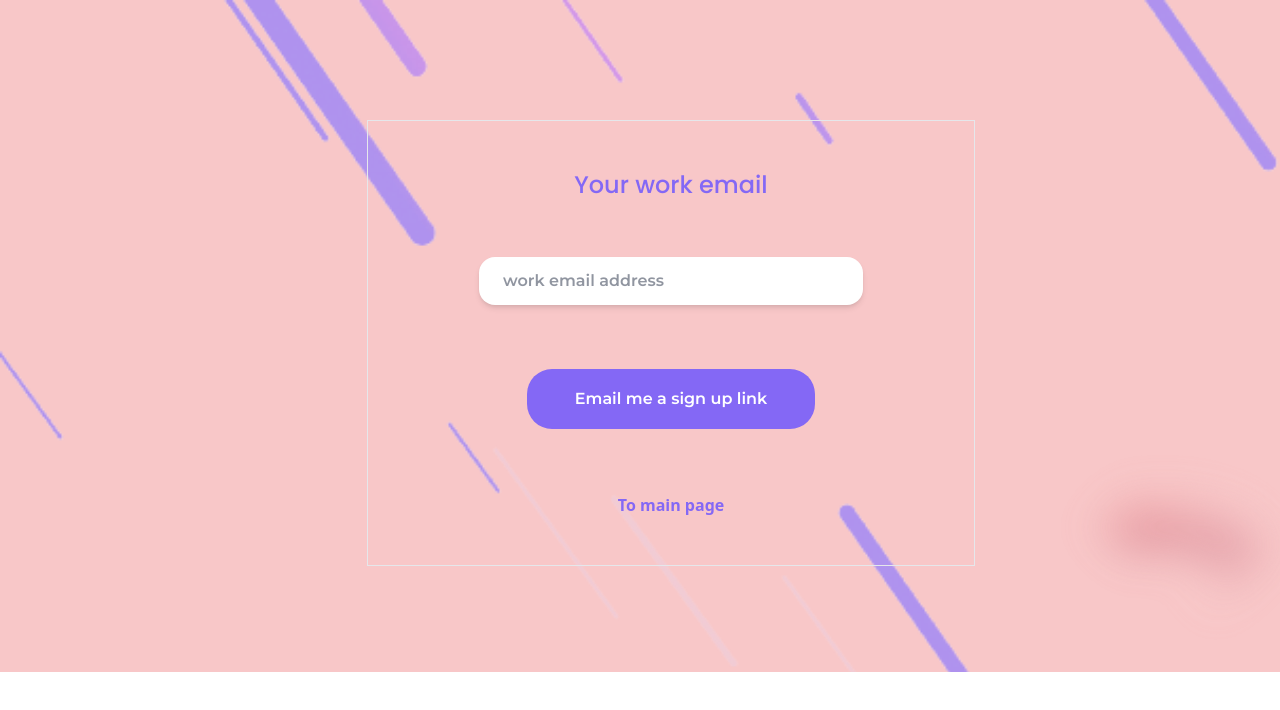
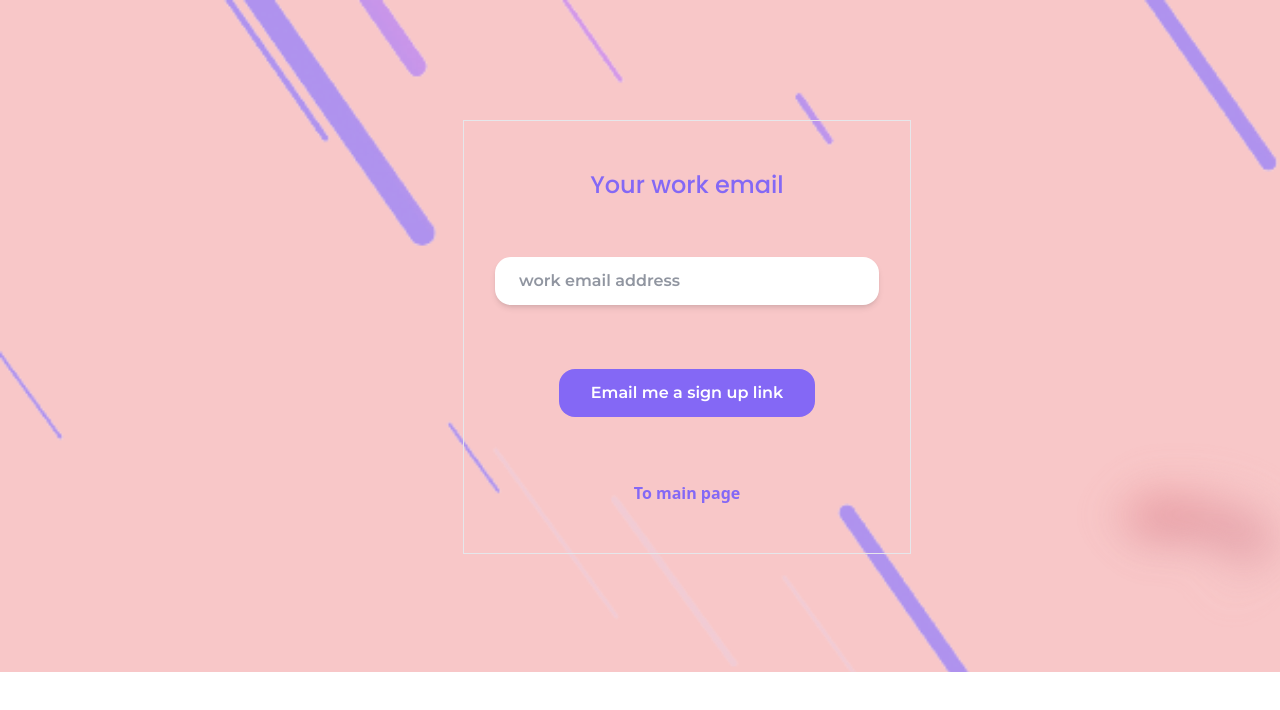
Before and after one commit to K-Josh/3DLandingPage, a React (Vite) app: page /work_mail in a window 1280 px wide. Shown: the top 710 px of the page. Built offline with nearby package versions, Linux system fonts and the light colour scheme.

Commit message:
Deployed website

```diff
--- a/src/components/WorkEmail.jsx
+++ b/src/components/WorkEmail.jsx
@@ -7,17 +7,17 @@ const WorkEmail = () => {
     <div className='banner bg-cover bg-no-repeat h-screen bg-tertiary mx-auto lg:h-[42rem] py-[20rem] overflow-x-hidden overflow-y-hidden' id='work_mail'>
         <div className='container -mt-[8rem] lg:-mt-[14rem]' >
              {/* work-email and button and shdow*/}
-             <div className='lg:mt-6 mt-2 flex flex-col lg:mb-20 lg:space-y-8 space-y-3 items-center border lg:mx-[22rem] mx-8 p-12 w-[20rem] lg:w-[38rem]'>
-                <h1 className='text-2xl font-secondary text-secondary/100 mb-6'>Your work email</h1>
+             <div className='lg:mt-6 mt-2 flex flex-col lg:mb-20 lg:space-y-8 space-y-3 items-center border lg:mx-[28rem] -mx-10 p-12 w-[18rem] lg:w-[28rem]'>
+                <h1 className='text-2xl font-secondary text-secondary/100 mb-6 whitespace-nowrap'>Your work email</h1>
               <input
                 type='email'
-                className='px-6 rounded-2xl p-3 border-0 -mx-10 font-bold shadow-md outline-1 outline-secondary  text-black placeholder:text-gray-500/75 font-primary hover:shadow-lg w-[16rem] lg:w-[24rem]'
+                className='px-6 rounded-2xl p-3 border-0 -mx-10 font-bold shadow-md outline-1 outline-secondary  text-black placeholder:text-gray-500/75 font-primary hover:shadow-lg w-[14rem] lg:w-[24rem]'
                 placeholder='work email address'
               />
               <div>
               <button
                 type='submit'
-                className='btn lg:btn_2 btn_3_5 mt-8 bg-secondary border-0 -mx-10 font-bold   text-white font-primary hover:text-black '>
+                className='lg:btn lg:btn_2 px-8 py-3 rounded-2xl mt-8 bg-secondary border-0 -mx-10 font-bold   text-white font-primary hover:text-black '>
                Email me a sign up link
               </button>
               </div>
```
